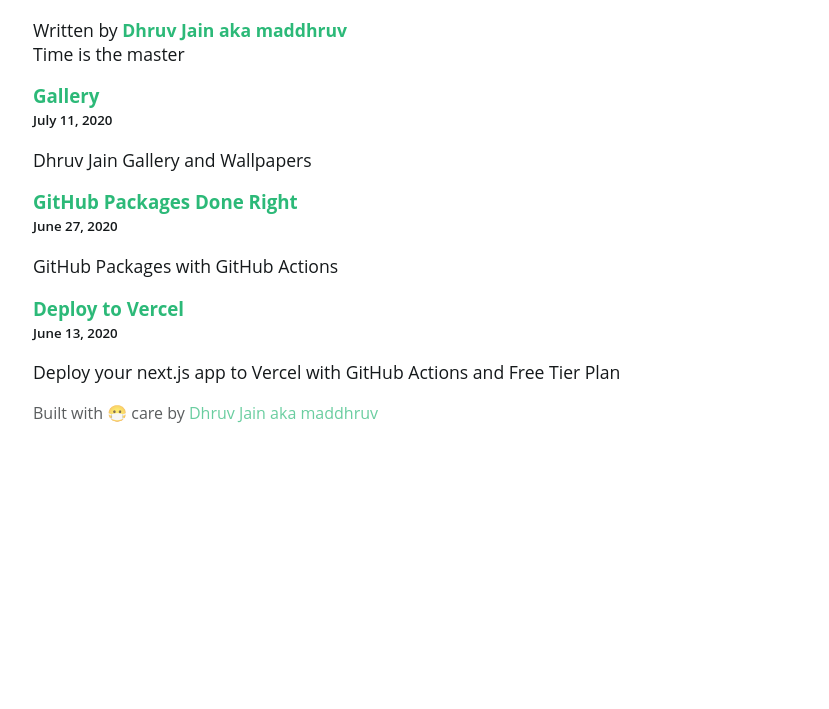
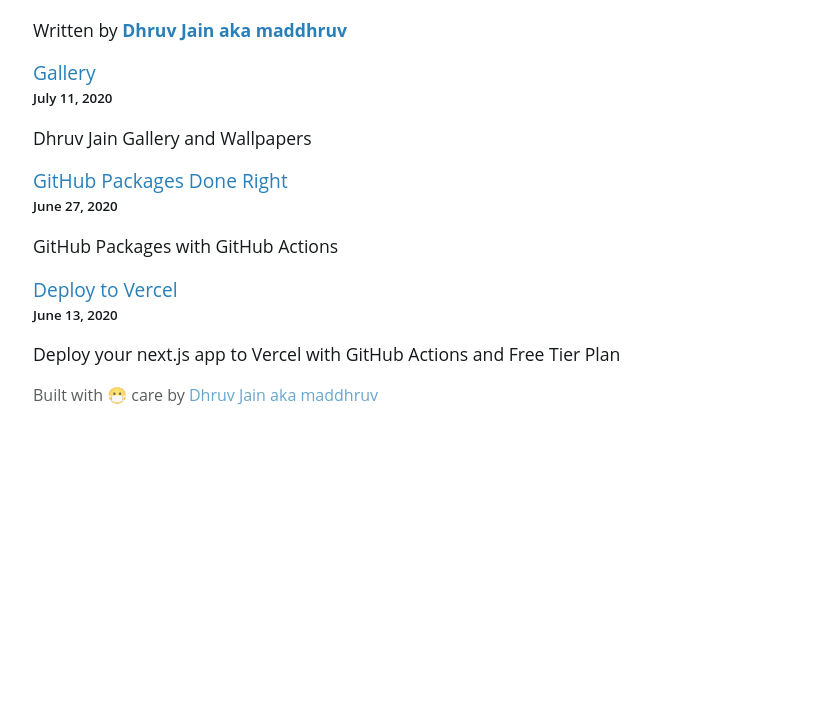
Before and after one commit to maddhruv/maddhruv.github.io, a Gatsby site: page / in a window 1280 px wide. Shown: the part 91-800 px from the top of the page, without its empty margins (223-1052 px from the left). Built offline with nearby package versions, Linux system fonts and the light colour scheme; Gatsby itself is replaced by a stand-in of ours.

Commit message:
fix: refactor

```diff
--- a/gatsby-config.js
+++ b/gatsby-config.js
@@ -3,7 +3,6 @@ module.exports = {
     title: `Dhruv Jain`,
     author: {
       name: `Dhruv Jain`,
-      summary: `Time is the master`,
     },
     description: `Dhruv Jain's Personal Blog and Portfolio`,
     siteUrl: `https://maddhruv.xyz`,
--- a/src/components/bio.js
+++ b/src/components/bio.js
@@ -8,7 +8,6 @@ const Bio = () => {
         siteMetadata {
           author {
             name
-            summary
           }
           social {
             github
@@ -29,7 +28,6 @@ const Bio = () => {
           </a>
         </strong>
         <br />
-        {author.summary}
       </p>
     </div>
   );
--- a/src/components/darkmode.js
+++ b/src/components/darkmode.js
@@ -1,7 +1,7 @@
 import React from "react";
 import { HiSun, HiMoon } from "react-icons/hi";
 
-export default () => {
+const DarkMode = () => {
   const [isDarkMode, setIsDarkMode] = React.useState(
     () => window.localStorage.getItem("mode") === "dark"
   );
@@ -12,8 +12,10 @@ export default () => {
     window.localStorage.setItem("mode", mode);
   }, [isDarkMode]);
 
+  const toggle = () => setIsDarkMode(!isDarkMode);
+
   return (
-    <div id="🎚" onClick={() => setIsDarkMode(!isDarkMode)}>
+    <div id="🎚" onClick={toggle} role="button" onKeyDown={toggle} tabIndex={0}>
       {isDarkMode ? (
         <HiMoon size="24px" color="#FEFCD7" />
       ) : (
@@ -22,3 +24,5 @@ export default () => {
     </div>
   );
 };
+
+export default DarkMode;
--- a/src/components/seo.js
+++ b/src/components/seo.js
@@ -47,10 +47,6 @@ const SEO = ({ description, lang, meta, title }) => {
           content: `website`,
         },
         {
-          name: `twitter:card`,
-          content: `summary`,
-        },
-        {
           name: `twitter:creator`,
           content: site.siteMetadata.social.twitter,
         },
--- a/src/pages/index.tsx
+++ b/src/pages/index.tsx
@@ -45,14 +45,14 @@ const BlogIndex = ({ data }: PageProps<Data>) => {
         return (
           <article key={node.fields.slug}>
             <header>
-              <h3>
+              <h2>
                 <Link
                   className="link-to-post"
                   to={`${node.fields.slug}?utm=homepage`}
                 >
                   {title}
                 </Link>
-              </h3>
+              </h2>
               <small>{node.frontmatter.date}</small>
             </header>
             <section>
--- a/src/styles/global.css
+++ b/src/styles/global.css
@@ -1,13 +1,13 @@
 :root {
-  --primary: #2cb978;
-  --secondary: #83e85a;
+  --primary: #2980b9;
+  --secondary: #3498db;
   --bg: #fff;
   --font: rgb(21, 25, 27);
 }
 
 [data-theme="dark"] {
-  --primary: #83e85a;
-  --secondary: #2cb978;
+  --primary: #3498db;
+  --secondary: #2980b9;
   --bg: rgb(21, 25, 27);
   --font: #fff;
 }
@@ -128,6 +128,10 @@ section {
 body {
   color: var(--font);
 }
+h2 {
+  font-size: 1.2em;
+  font-weight: 500;
+}
 blockquote,
 q {
   quotes: none;
--- a/src/templates/blog-post.js
+++ b/src/templates/blog-post.js
@@ -3,7 +3,7 @@ import { Link, graphql } from "gatsby";
 
 import Bio from "../components/bio";
 import Layout from "../components/layout";
-import SEO from "../components/seo";
+import Seo from "../components/seo";
 
 const BlogPostTemplate = ({ data, pageContext, location }) => {
   const post = data.markdownRemark;
@@ -12,7 +12,7 @@ const BlogPostTemplate = ({ data, pageContext, location }) => {
 
   return (
     <Layout location={location} title={siteTitle}>
-      <SEO
+      <Seo
         title={post.frontmatter.title}
         description={post.frontmatter.description || post.excerpt}
       />
```
Also changed, not shown: src/pages/404.js (+10 -10 lines).
